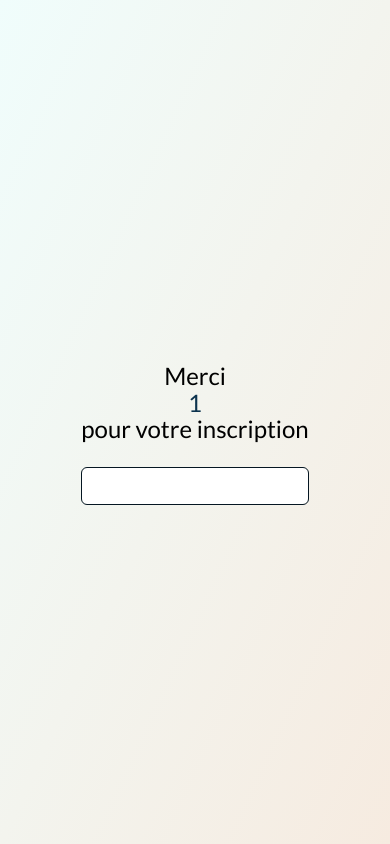
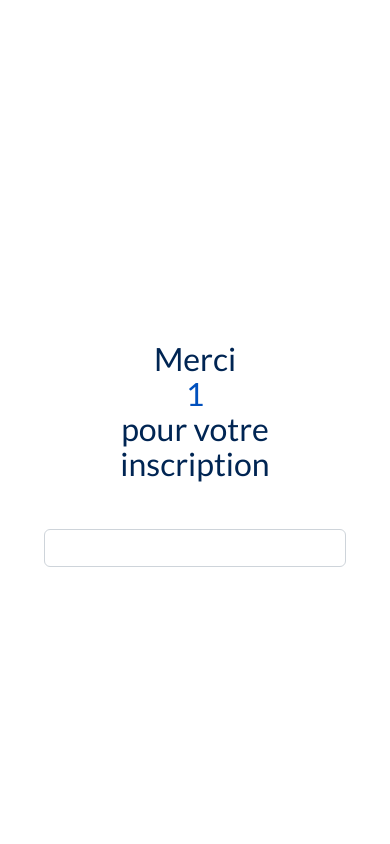
Before and after one commit to Le0-web3/neolegal-test, a React (Vite) app: page /merci/1 in a window 390 px wide. Built offline with nearby package versions, Linux system fonts and the light colour scheme.

Commit message:
UI revised

```diff
--- a/src/components/Inscription.jsx
+++ b/src/components/Inscription.jsx
@@ -112,8 +112,6 @@ const Inscription = () => {
     });
   };
 
-
-
   //   -----   INPUTS   -----
   // Mes inputs sont controlés par le state formData. J'impose un format à la saisie et je stocke dans formData
 
@@ -152,13 +150,10 @@ const Inscription = () => {
       // on passe tout en majuscule
       formattedInput = value.toUpperCase();
     }
-
-
-
+    // pour eviter les erreur, et gérer street_adress
     else {
       formattedInput = value;
     }
-
     return formattedInput;
   }
 
@@ -171,7 +166,6 @@ const Inscription = () => {
         [name]: newValue
       });
     }
-
 
 
   //   -----   OUTPUTS   -----
@@ -240,8 +234,6 @@ const Inscription = () => {
       return;
     }
 
-
-
       // Envoie un POST en JSON
     const response = await fetch('https://enovode7uq1r.x.pipedream.net/', {
       method: 'POST',
@@ -260,21 +252,24 @@ const Inscription = () => {
     }
   };
 
+//   -----   RENDERING   -----
 
   return (
-    <div className="my-bg-inscription">
-      <div className="form">
+    <div>
+      <div className="container">
         {formJson && formJson.questions ? (
           <Form onSubmit={handleSubmit}>
             {formJson.questions.map((question, index) => (
-              <div key={index} className="row">
-                <div className="col-sm-12">
-                  <h3 className="question-font">{question.title}</h3>
+              <div key={index} className="row justify-content-center mb-3">
+                <div className="col-lg-8">
+                  <div>
+                    <h3>{question.title}</h3>
+                  </div>
                 </div>
                 {question.fields.map((field, index) => (
-                  <div key={index} className="col-sm-6">
-                    <FormGroup className="mb-3">
-                      <FormLabel className="field-title-font" htmlFor={field.name}>{field.label}</FormLabel>
+                  <div key={index} className="col-lg-8">
+                    <FormGroup>
+                      <FormLabel className="mb-0" htmlFor={field.name}>{field.label}</FormLabel>
                       {field.type === 'text' ? (
                         masks[field.name] ? (
                           <FormControl
@@ -285,7 +280,7 @@ const Inscription = () => {
                             name={field.name}
                             value={formData[field.name]}
                             onChange={(event) => handleInputChange(event)}
-                            className="form-control"
+
                           />
                         ) : (
                           <FormControl
@@ -294,7 +289,6 @@ const Inscription = () => {
                             name={field.name}
                             value={formData[field.name]}
                             onChange={(event) => handleInputChange(event)}
-                            className="form-control"
                           />
                         )
                       ) : field.type === 'dropdown' ? (
@@ -306,7 +300,7 @@ const Inscription = () => {
                             className="form-select"
                           >
                             {field.options.map((option, index) => (
-                            <option key={index} value={option.value}>
+                              <option key={index} value={option.value} className="custom-option">
                                 {option.label}
                               </option>
                             ))}
@@ -317,19 +311,17 @@ const Inscription = () => {
                 ))}
               </div>
             ))}
-            <Button type="submit" className="btn btn-primary">Enregistrer</Button>
+            <div className="row">
+              <div className="col-lg-12">
+                <Button type="submit" className="btn custom-btn mt-3">Enregistrer</Button>
+              </div>
+            </div>
           </Form>
         ) : null}
       </div>
     </div>
   );
 
-
-
-
-
-
-
 };
 
 export default Inscription;
--- a/src/components/Merci.jsx
+++ b/src/components/Merci.jsx
@@ -15,24 +15,32 @@ const Merci = () => {
     const lowercaseFormattedStr = singleSpacesAndHyphensStr.toLowerCase();
     // on passe la première lettre (et chaque première lettre après un trait d'union ou un espace) en majuscule
     let newValue = lowercaseFormattedStr.replace(/\b\w/g, (match) => match.toUpperCase());
+    if (newValue.length > 100) {
+      newValue = newValue.slice(0, 100);
+    }
     setInputValue(newValue);
     }
 
     return (
-      <div className="my-bg-merci vh-100 vw-100 d-flex align-items-center justify-content-center">
-
-          <div className="col-md-8 text-center">
-          <h1 className="my-message my-4">Merci<br /><span className="my-variable">{inputValue || name}</span><br />pour votre inscription</h1>
+      <div className="container overflow-hidden">
+        <div className="row justify-content-center align-items-center vh-100">
+          <div className="col-lg-12 text-center">
+            <h1 className="my-message">
+              Merci<br />
+              <span className="my-name">{inputValue || name}</span><br />
+              pour votre inscription
+            </h1>
             <input
               type="text"
-              className="form-control mt-3"
               value={inputValue}
               onChange={(e) => handleInputChange(e.target.value)}
+              className="form-control mt-5"
             />
           </div>
-
+        </div>
       </div>
     );
+
 
 };
 
--- a/src/components/styles.scss
+++ b/src/components/styles.scss
@@ -1,115 +1,53 @@
 @import "../../node_modules/bootstrap/scss/bootstrap.scss";
-@import url('https://fonts.googleapis.com/css2?family=Montserrat&display=swap');
 @import url('https://fonts.googleapis.com/css2?family=Lato&display=swap');
 
+$primary: #0150bd;
+$secondary: #002553;
+$tertiary: white;
 
-/* Modifier les couleurs principales */
-$primary: #1BA098;
-$secondary: #051622;
-$tertiary: #DEB992;
-$black: #000000;
 
-#root {
-  margin: 0;
-  padding: 0;
-  font-family: 'Lato', sans-serif;
+body {
+  position: fixed;
+  overflow-y: scroll;
+  width: 100%;
 }
 
-.question-font {
-  color: darken($tertiary, 30%);
-  margin-top: 4%;
-  margin-bottom: 2%;
-  font-size: 3em;
-}
-
-.field-title-font {
-  color: $tertiary;
-}
-
-.form-group label {
-  font-weight: bold;
-}
-
-.form-control {
-  border-color: $secondary;
+.container {
+  font-family: 'Lato', sans-serif;
+  color : $secondary;
 }
 
 .btn-primary {
-  background-color: $primary;
-  border-color: $primary;
-  color: $secondary;
-  margin-top: 5em;
+  background-color: $secondary;
+  border-color: $secondary;
+  color: darken($tertiary, 10%);
 }
 
 .btn-primary:hover {
-  background-color: darken($primary, 10%);
-  border-color: darken($primary, 10%);
+  background-color: $primary;
+  border-color: $primary;
 }
 
-.my-bg-inscription {
-  --bs-bg-opacity: 1;
-  background-image: linear-gradient(to bottom right, $black, $secondary);
-  padding: 5%;
-  height: 100vh;
-  width: 100vw;
-  overflow: hidden; /* Masquer la barre de défilement */
+
+.custom-option {
+  background-color: $tertiary;
 }
 
-.my-bg-merci {
-  --bs-bg-opacity: 1;
-  background-image: linear-gradient(to bottom right, lighten($primary, 60%), lighten($tertiary, 20%));
-  padding: 5%;
-  height: 100vh;
-  width: 100vw;
-  overflow: hidden; /* Masquer la barre de défilement */
+.my-name {
+  color: $primary;
+  word-break: break-word;
 }
 
-.form {
-  padding-top: 2vh;
-  padding-left: 10%;
-  padding-right: 10%;
+h1 {
+  font-size: 1em;
 }
 
-.my-message {
-  color: darken($secondary, 30%);
+.custom-label {
+  text-align: left !important;
 }
 
-.my-variable {
-  color: lighten($secondary, 10%);
-}
-
-/* Media query pour les mobiles */
-@media (max-width: 767px) {
-
-  .my-bg-inscription {
-    height: 100%;
-    width: 100%;
-    padding: 3%;
-  }
-
-  .my-bg-merci {
-    height: 100%;
-    width: 100%;
-    padding: 3%;
-  }
-
-
-  .form {
-    padding-top: 0;
-    padding-left: 5%;
-    padding-right: 5%;
-  }
-
-  .btn-primary {
-    margin-top: 0;
-  }
-
-  .question-font {
-    margin-top: 2%;
-    font-size: 1.5em;
-  }
-
-  .my-message{
-    font-size: 1.5em;
+@media (max-width: 767.98px) {
+  .my-message {
+    font-size: 2em;
   }
 }
```
Also changed, not shown: 1 other file (tests, documents, lock files or other folders). Lines whose indentation alone changed are shown as unchanged.
